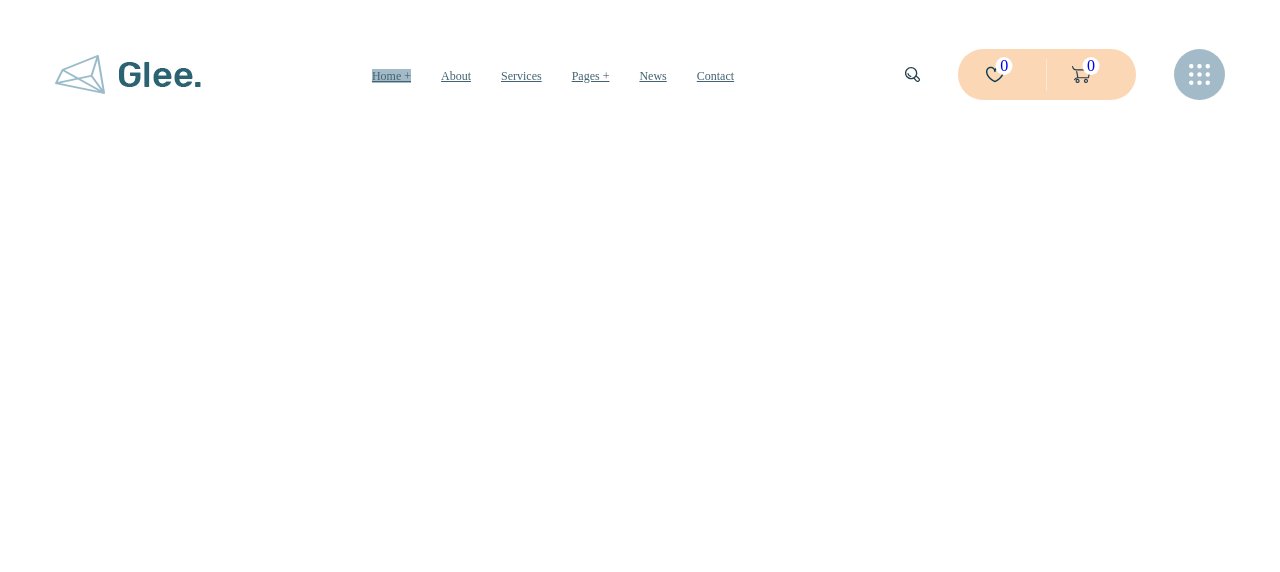
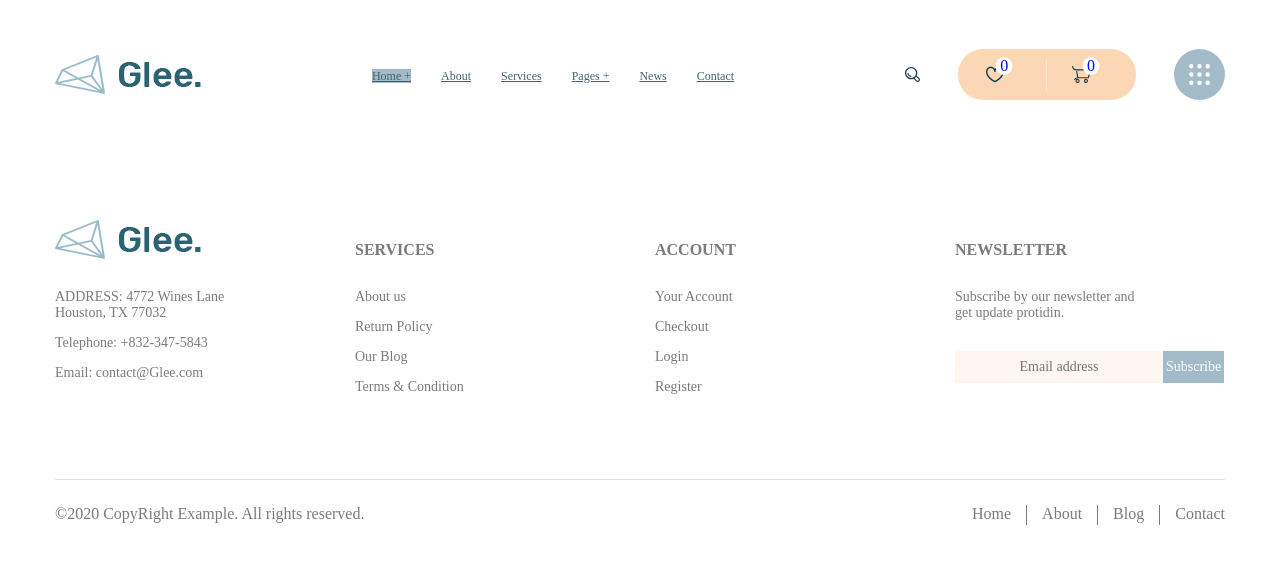
Before and after one commit to BSKOM/glee, a website: page app/index.html in a window 1280 px wide. Drawn offline with nearby package versions, Linux system fonts and the light colour scheme; files that its build step writes are made by us from their sources.

Commit message:
add footer

```diff
--- a/app/index.html
+++ b/app/index.html
@@ -75,6 +75,122 @@
       </div>
     </div>
   </header>
+  <footer class="footer">
+    <div class="container">
+
+      <div class="footer-top">
+        <div class="footer-top__item footer-top__contacts">
+          <a class="logo footer-top__logo" href="">
+            <img class="logo__img" src="images/logo.png" alt="logo">
+          </a>
+          <ul class="footer-top__list">
+            <li class="footer-top__list-item">
+              <a class="footer-top__address" href="#">
+                ADDRESS: 4772 Wines Lane
+                Houston, TX 77032
+              </a>
+            </li>
+            <li class="footer-top__list-item">
+              <a class="footer-top__phone" href="tel:+8323475843">
+                Telephone: +832-347-5843
+              </a>
+            </li>
+            <li class="footer-top__list-item">
+              <a class="footer-top__email" href="mailto:contact@Glee.com">
+                Email: contact@Glee.com
+              </a>
+            </li>
+          </ul>
+        </div>
+        <div class="footer-top__item footer-top__servises">
+          <div class="footer-top__title">
+            <h6>
+              Services
+            </h6>
+          </div>
+          <ul class="footer-top__list">
+            <li class="footer-top__list-item">
+              <a class="footer-top__link" href="#">
+                About us
+              </a>
+            </li>
+            <li class="footer-top__list-item">
+              <a class="footer-top__link" href="#">
+                Return Policy
+              </a>
+            </li>
+            <li class="footer-top__list-item">
+              <a class="footer-top__link" href="#">
+                Our Blog
+              </a>
+            </li>
+            <li class="footer-top__list-item">
+              <a class="footer-top__link" href="#">
+                Terms & Condition
+              </a>
+            </li>
+          </ul>
+        </div>
+        <div class="footer-top__item footer-top__account">
+          <div class="footer-top__title">
+            <h6>
+              Account
+            </h6>
+          </div>
+          <ul class="footer-top__list">
+            <li class="footer-top__list-item">
+              <a class="footer-top__link" href="#">Your Account</a>
+            </li>
+            <li class="footer-top__list-item">
+              <a class="footer-top__link" href="#">Checkout</a>
+            </li>
+            <li class="footer-top__list-item">
+              <a class="footer-top__link" href="#">Login</a>
+            </li>
+            <li class="footer-top__list-item">
+              <a class="footer-top__link" href="#">Register</a>
+            </li>
+          </ul>
+        </div>
+        <div class="footer-top__item footer-top__newsletter">
+          <div class="footer-top__title">
+            <h6>
+              newsletter
+            </h6>
+          </div>
+          <p class="footer-top__text">
+            Subscribe by our newsletter and get
+            update protidin.
+          </p>
+          <form class="footer-top__form" action="">
+            <input class="footer-top__form-input" type="email" size="23%" placeholder="Email address" required>
+            <button class="footer-top__form-btn" type="submit"  >Subscribe
+            </button>
+          </form>
+        </div>
+      </div>
+
+      <div class="footer-bottom">
+        <p class="footer-bottom__copy">
+          ©2020 CopyRight Example. All rights reserved.
+        </p>
+        <ul class="footer-bottom__items">
+          <li class="footer-bottom__item">
+            <a class="footer-bottom__item-link" href="#">Home</a>
+          </li>
+          <li class="footer-bottom__item">
+            <a class="footer-bottom__item-link" href="#">About</a>
+          </li>
+          <li class="footer-bottom__item">
+            <a class="footer-bottom__item-link" href="#">Blog</a>
+          </li>
+          <li class="footer-bottom__item">
+            <a class="footer-bottom__item-link" href="#">Contact</a>
+          </li>
+        </ul>
+      </div>
+    </div>
+  </footer>
 
   <script src="js/main.min.js"></script>
 </body>
--- a/app/scss/style.scss
+++ b/app/scss/style.scss
@@ -80,6 +80,112 @@
 }
 
 
+.footer{
+    color: #7b7b7b;
+  & a{
+    text-decoration: none;
+    color: #7b7b7b;
+  }
+}
+
+.footer-top{
+  padding: 75px 0 70px;
+  min-height: 218px;
+  display:flex;
+  font-family: Rubik;
+  font-size: 14px;
+  line-height: normal;
+  &__list-item{
+    padding-bottom: 14px;
+  }
+  &__item{
+    width:200px;
+    margin-right: 100px;
+  }
+  &__newsletter{
+    margin-right: 0px;
+  }
+  &__title{
+    padding-top: 21px;
+    padding-bottom: 30px;
+  }
+  & img{
+    padding-bottom: 30px;
+  }
+  & h6{
+    text-transform: uppercase;
+    font-family:DMSans;
+    font-size: 16px;
+    line-height: normal;
+    text-align: left;
+  }
+  &__form{
+    display: flex;
+    padding-top: 30px;
+   }
+  &__form-input{
+    background-color: #fef7f0;
+    text-align: center;
+    border: 0;
+    outline: none;
+    line-height: 30px;
+    padding:1px 3px;
+
+  }
+  &__form-btn{
+    background-color: #a3bbc8;
+    color: #fff;
+    text-align: left;
+    border: 0;
+    outline: none;
+    line-height: 30px;
+    width: 70px;
+    padding:1px 3px;
+    border: none;
+  }
+
+}
+
+
+.footer-bottom{
+  min-height: 90px;
+  width: auto;
+  border-top:1px solid #dae4e9;
+  display: flex;
+  justify-content: space-between;
+  &__copy{
+    margin:25px 0;
+    height: 20px;
+    text-align:center;
+  }
+  &__items{
+    width: 300px;
+    display:flex;
+    justify-content: flex-end;
+  }
+  &__item{
+    margin:25px 0;
+    height: 20px;
+    padding-right: 15px;
+    text-align:center;
+  }
+  &__item+.footer-bottom__item{
+    padding-left:15px;
+    border-left: 1px solid #7b7b7b;
+  }
+  &__item:last-child{
+    padding-right:0;
+  }
+}
+
+// h6{
+//   font-family: %dmsans-700;
+
+// }
+
+
+
+
 
 
 
```
